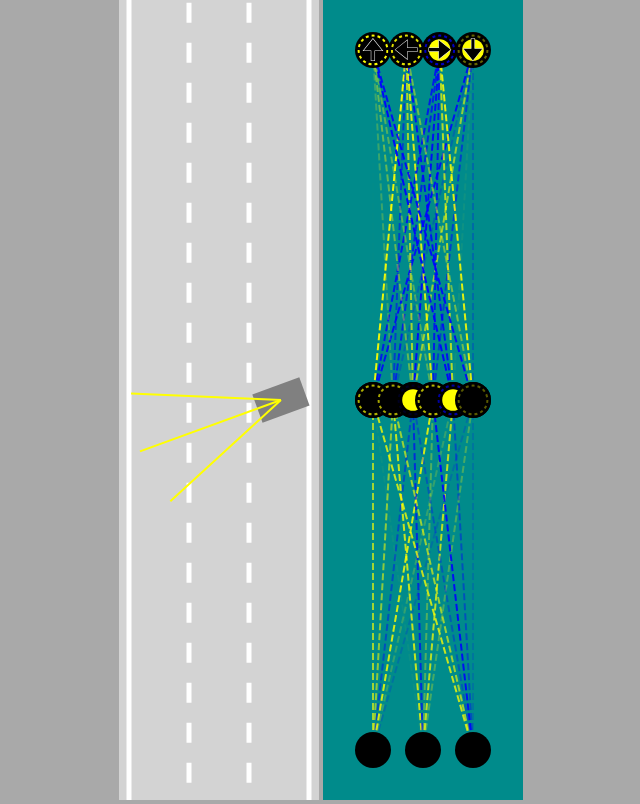
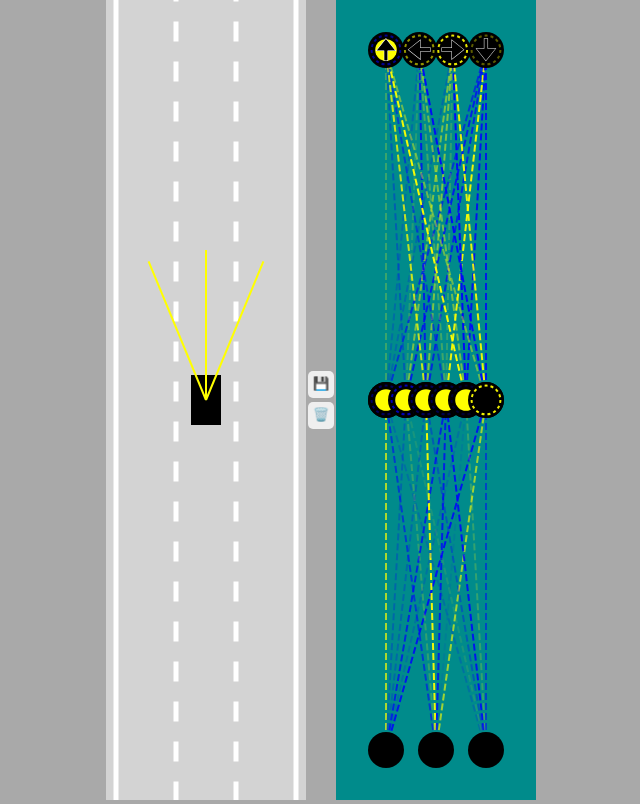
Before and after one commit to Dgiulian/self-driving-car, a website built with Vite: page index.html in a window 1280 px wide. Shown: the whole page, without its empty margins (319-959 px from the left). Built offline with nearby package versions, Linux system fonts and the light colour scheme.

Commit message:
Add genetic Algorithm

```diff
--- a/car.js
+++ b/car.js
@@ -118,7 +118,7 @@ export default class Car {
 
 
   }
-  draw(/** @type {CanvasRenderingContext2D} */ ctx) {
+  draw(/** @type {CanvasRenderingContext2D} */ ctx, /** @type {boolean} */ drawSensor) {
     ctx.beginPath();
     if (!this.polygon.length) return;
     if (this.damaged) {
@@ -131,6 +131,8 @@ export default class Car {
       ctx.lineTo(this.polygon[i].x, this.polygon[i].y);
     }
     ctx.fill()
-    this.sensor?.draw(ctx);
+    if (drawSensor) {
+      this.sensor?.draw(ctx);
+    }
   }
 }
--- a/index.html
+++ b/index.html
@@ -8,6 +8,10 @@
   </head>
   <body>
     <canvas id="carCanvas"></canvas>
+    <div id="verticalButtons">
+      <button type="button" id="save">💾</button>
+      <button type="button" id="discard">🗑️</button>
+    </div>
     <canvas id="networkCanvas"></canvas>
     <script type="module" src="/main.js"></script>
   </body>
--- a/main.js
+++ b/main.js
@@ -1,9 +1,13 @@
 import Car from './car'
+import NeuralNetwork from './network';
 import Road from './road';
 
 import './style.css'
 import Visualizer from './visualizer';
 
+const N = 100;
+document.getElementById('save').addEventListener('click', save);
+document.getElementById('discard').addEventListener('click', discard);
 /** @type {HTMLCanvasElement} */
 const carCanvas = document.getElementById('carCanvas');
 carCanvas.height = window.innerHeight;
@@ -18,27 +22,70 @@ const networkCtx = networkCanvas.getContext('2d');
 
 const road = new Road(carCanvas.width / 2, carCanvas.width * 0.9);
 //const car = new Car(road.getLaneCenter(1), canvas.height / 2, 30, 50, 'black', 'manual');
-const car = new Car(road.getLaneCenter(1), carCanvas.height / 2, 30, 50, 'black', 'ai');
+
+const cars = generateCars(N);
+let bestCar = cars[0];
+if (localStorage.getItem('bestBrain')) {
+
+  const savedBbrain = JSON.parse(localStorage.getItem('bestBrain'));
+  for (let i = 0; i < cars.length; i++) {
+
+
+    cars[0].brain = savedBbrain;
+    if (i !== 0) {
+      NeuralNetwork.mutate(cars[i].brain, 0.1);
+    }
+  }
+}
+
 const traffic = [
   new Car(road.getLaneCenter(1), 200, 30, 50, 'red', 'auto', 2),
+  new Car(road.getLaneCenter(0), 100, 30, 50, 'red', 'auto', 2),
+  new Car(road.getLaneCenter(2), 300, 30, 50, 'red', 'auto', 2),
 ]
+
+
+function generateCars(N) {
+  const cars = [];
+  for (let i = 0; i < N; i++) {
+    const car = new Car(road.getLaneCenter(1), 100, 30, 50, 'black', 'ai');
+    cars.push(car);
+  }
+  return cars;
+}
 function draw() {
+  carCtx.clearRect(0, 0, carCanvas.width, carCanvas.height);
+  networkCanvas.height = window.innerHeight;
+
   for (let i = 0; i < traffic.length; i++) {
     traffic[i].update(road.borders, []);
   }
-  car.update(road.borders, traffic);
-  carCtx.clearRect(0, 0, carCanvas.width, carCanvas.height);
-  networkCanvas.height = window.innerHeight;
+  for (let car of cars) {
+    car.update(road.borders, traffic);
 
+  }
+  bestCar = cars.find(c => c.y === Math.min(...cars.map(c => c.y)));
   carCtx.save();
-  carCtx.translate(0, -car.y + carCanvas.height / 2);
+  carCtx.translate(0, -bestCar.y + carCanvas.height / 2);
   road.draw(carCtx);
   for (let i = 0; i < traffic.length; i++) {
     traffic[i].draw(carCtx);
   }
-  car.draw(carCtx);
+  carCtx.globalAlpha = 0.2;
+  for (let car of cars) {
+    car.draw(carCtx);
+  }
+  carCtx.globalAlpha = 1;
+  bestCar.draw(carCtx, true);
   carCtx.restore();
-  Visualizer.drawNetwork(networkCtx, car.brain)
+  Visualizer.drawNetwork(networkCtx, bestCar.brain)
   requestAnimationFrame(draw);
 }
+
+function save() {
+  localStorage.setItem('bestBrain', JSON.stringify(bestCar.brain));
+}
+function discard() {
+  localStorage.removeItem('bestBrain');
+}
 draw();
--- a/network.js
+++ b/network.js
@@ -1,65 +1,84 @@
-export default class NeuralNetwork{
-  constructor(neuronCounts){
-      this.levels=[];
-      for(let i=0;i<neuronCounts.length-1;i++){
+import { lerp } from "./utils";
+
+export default class NeuralNetwork {
+  constructor(neuronCounts) {
+    this.levels = [];
+    for (let i = 0; i < neuronCounts.length - 1; i++) {
       this.levels.push(new Level(
-              neuronCounts[i],neuronCounts[i+1]
+        neuronCounts[i], neuronCounts[i + 1]
       ));
     }
   }
 
-  static feedForward(givenInputs,network){
-      let outputs=Level.feedForward(
-          givenInputs,network.levels[0]);
-      for(let i=1;i<network.levels.length;i++){
-          outputs=Level.feedForward(
-              outputs,network.levels[i]);
+  static feedForward(givenInputs, network) {
+    let outputs = Level.feedForward(
+      givenInputs, network.levels[0]);
+    for (let i = 1; i < network.levels.length; i++) {
+      outputs = Level.feedForward(
+        outputs, network.levels[i]);
     }
     return outputs;
   }
+  static mutate(network, amount = 1) {
+    console.log(network)
+    for (let level of network.levels) {
+      level.mutate(amount);
+    }
+  }
 }
 
-class Level{
-  constructor(inputCount,outputCount){
-      this.inputs=new Array(inputCount);
-      this.outputs=new Array(outputCount);
-      this.biases=new Array(outputCount);
+class Level {
+  constructor(inputCount, outputCount) {
+    this.inputs = new Array(inputCount);
+    this.outputs = new Array(outputCount);
+    this.biases = new Array(outputCount);
 
-      this.weights=[];
-      for(let i=0;i<inputCount;i++){
-          this.weights[i]=new Array(outputCount);
+    this.weights = [];
+    for (let i = 0; i < inputCount; i++) {
+      this.weights[i] = new Array(outputCount);
     }
 
     Level.#randomize(this);
   }
-
-  static #randomize(level){
-      for(let i=0;i<level.inputs.length;i++){
-          for(let j=0;j<level.outputs.length;j++){
-              level.weights[i][j]=Math.random()*2-1;
+  mutate(amount) {
+    for (let i = 0; i < this.biases.length; i++) {
+      this.biases[i] = lerp(this.biases[i], Math.random() * 2 - 1, amount);
+    }
+    for (let i = 0; i < this.weights; i++) {
+      for (let j = 0; j < this.weights[i].length; j++) {
+        if (Math.random() < 0.1) {
+          this.weights[i][j] = lerp(this.weights[i][j], Math.random() * 2 - 1, amount);
+        }
+      }
+    }
+  }
+  static #randomize(level) {
+    for (let i = 0; i < level.inputs.length; i++) {
+      for (let j = 0; j < level.outputs.length; j++) {
+        level.weights[i][j] = Math.random() * 2 - 1;
       }
     }
 
-      for(let i=0;i<level.biases.length;i++){
-          level.biases[i]=Math.random()*2-1;
+    for (let i = 0; i < level.biases.length; i++) {
+      level.biases[i] = Math.random() * 2 - 1;
     }
   }
 
-  static feedForward(givenInputs,level){
-      for(let i=0;i<level.inputs.length;i++){
-          level.inputs[i]=givenInputs[i];
+  static feedForward(givenInputs, level) {
+    for (let i = 0; i < level.inputs.length; i++) {
+      level.inputs[i] = givenInputs[i];
     }
 
-      for(let i=0;i<level.outputs.length;i++){
-          let sum=0
-          for(let j=0;j<level.inputs.length;j++){
-              sum+=level.inputs[j]*level.weights[j][i];
+    for (let i = 0; i < level.outputs.length; i++) {
+      let sum = 0
+      for (let j = 0; j < level.inputs.length; j++) {
+        sum += level.inputs[j] * level.weights[j][i];
       }
 
-          if(sum>level.biases[i]){
-              level.outputs[i]=1;
-          }else{
-              level.outputs[i]=0;
+      if (sum > level.biases[i]) {
+        level.outputs[i] = 1;
+      } else {
+        level.outputs[i] = 0;
       }
     }
 
--- a/style.css
+++ b/style.css
@@ -3,6 +3,22 @@ body {
   background: darkgray;
   overflow: hidden;
   text-align: center;
+  display: flex;
+  justify-content: center;
+  align-items: center;
+}
+
+#verticalButtons {
+  display: flex;
+  flex-direction: column;
+}
+
+button {
+  border: none;
+  border-radius: 5px;
+  padding: 5px 5px 7px 5px;
+  margin: 2px;
+  cursor: pointer;
 }
 
 #carCanvas {
```
Lines whose indentation alone changed are shown as unchanged.
